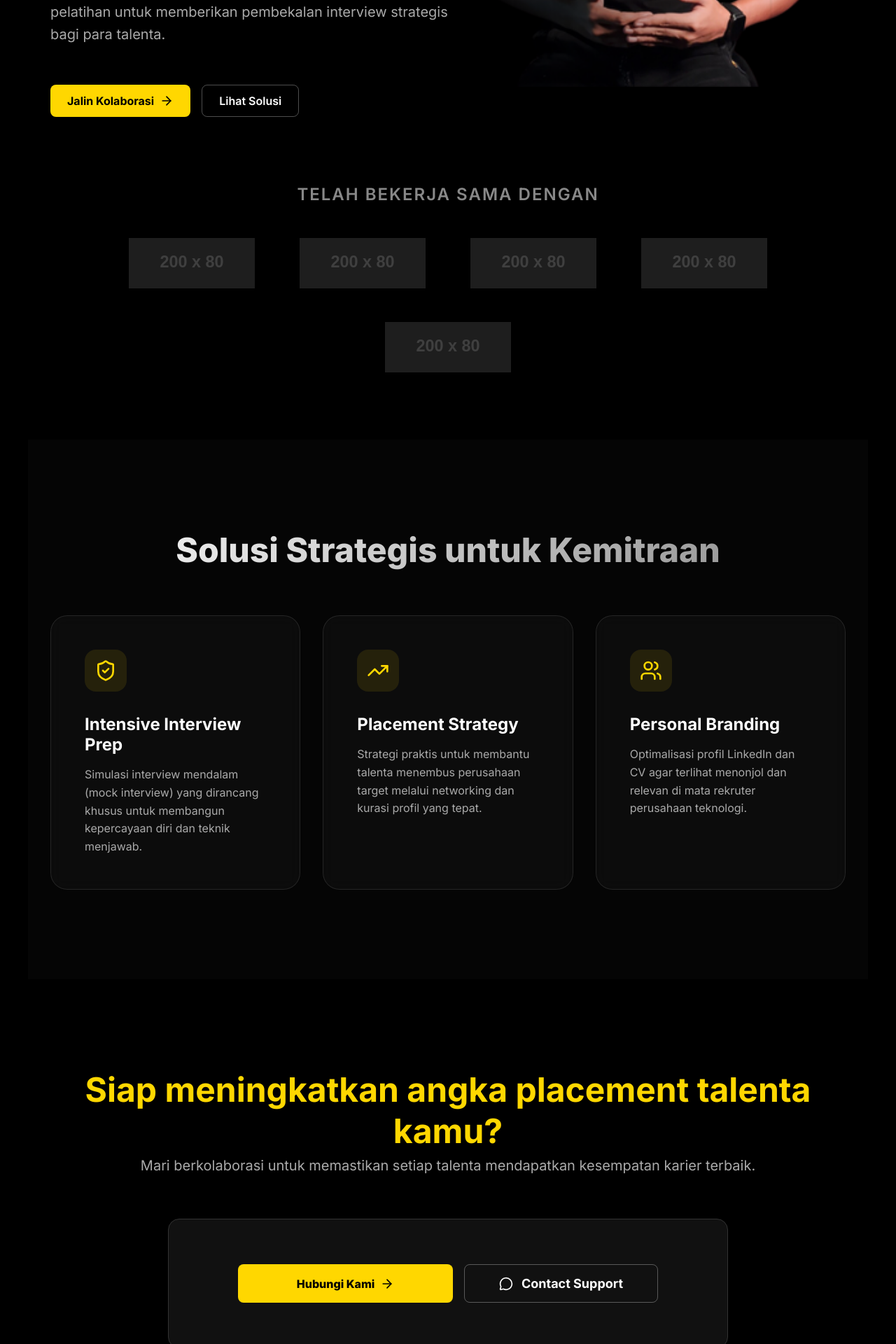
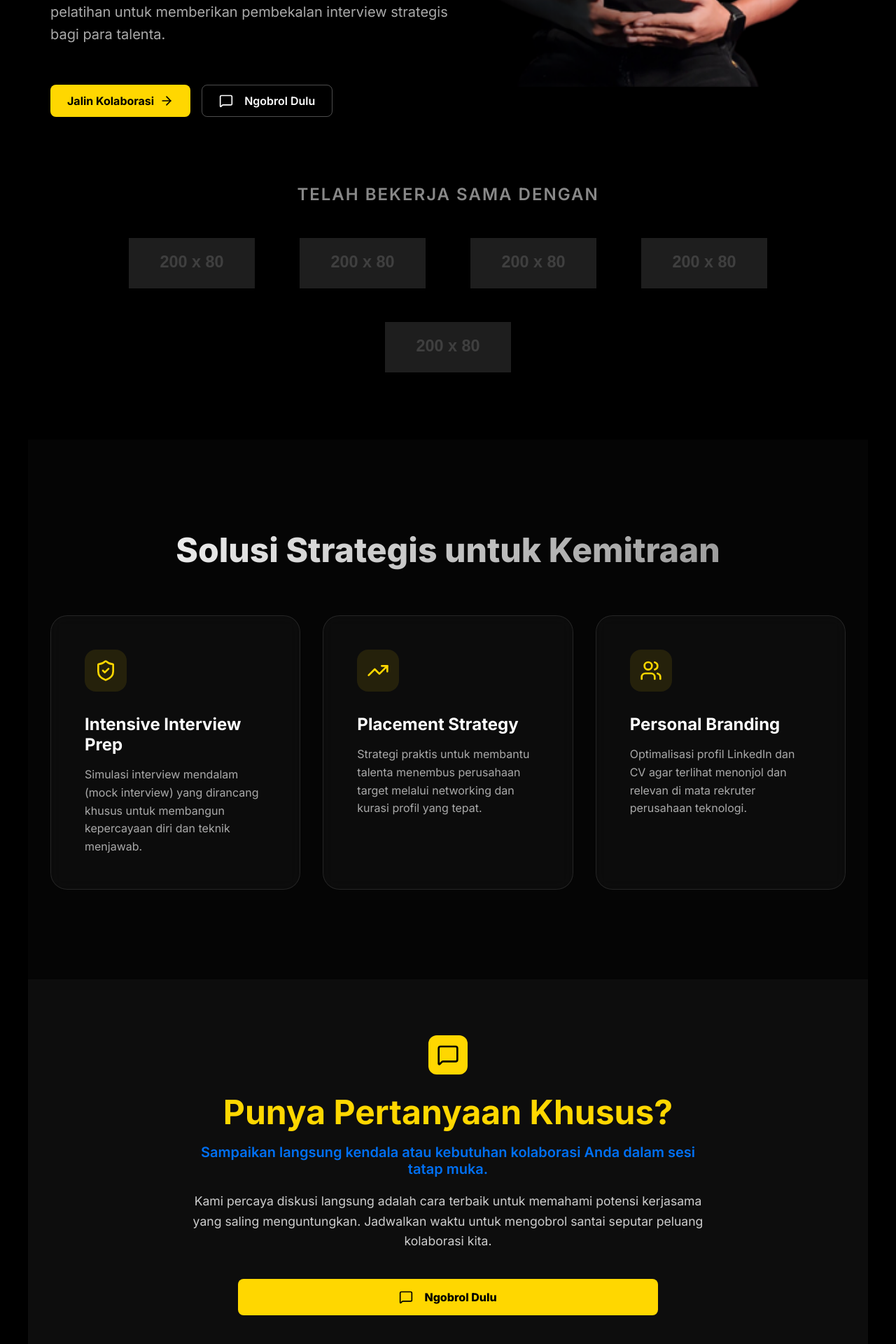
Before and after one commit to alvianzf/learnwithandi.com, a Next.js app: page /partnership in a window 1280 px wide. Shown: the part 660-2580 px from the top of the page at 70% size. Built offline with nearby package versions, Linux system fonts and the light colour scheme.

Commit message:
feat(partnership): add booking session integration, 'Ngobrol Dulu' section, and UI refinements

```diff
--- a/src/app/globals.css
+++ b/src/app/globals.css
@@ -2,6 +2,7 @@
   --color-bg: #000000;
   --color-text: #ffffff;
   --color-accent-yellow: #FFD700;
+  --color-accent-blue: #0070f3;
   --color-accent-red: #FF4444;
   --color-grey: #333333;
   --color-grey-light: #888888;
--- a/src/app/partnership/page.tsx
+++ b/src/app/partnership/page.tsx
@@ -1,6 +1,7 @@
 import PartnershipHero from '@/components/sections/marketing/PartnershipHero';
 import PartnershipSolutions from '@/components/sections/marketing/PartnershipSolutions';
 import PartnershipCta from '@/components/sections/marketing/PartnershipCta';
+import PartnershipInPerson from '@/components/sections/marketing/PartnershipInPerson';
 import PastPartners from '@/components/sections/marketing/PastPartners';
 import Footer from '@/components/layout/Footer';
 import Navbar from '@/components/layout/Navbar';
@@ -23,6 +24,7 @@ export default function PartnershipPage() {
         <PartnershipHero />
         <PastPartners />
         <PartnershipSolutions />
+        <PartnershipInPerson />
         <PartnershipCta />
         <Footer />
       </div>
--- a/src/components/layout/Navbar.tsx
+++ b/src/components/layout/Navbar.tsx
@@ -5,7 +5,7 @@ import Link from 'next/link';
 import { usePathname } from 'next/navigation';
 import { content } from '@/data/content';
 import styles from './Navbar.module.css';
-import { Menu, X } from 'lucide-react';
+import { Menu, X, MessageSquare } from 'lucide-react';
 
 export default function Navbar() {
   const { global } = content;
@@ -69,6 +69,17 @@ export default function Navbar() {
               Partnership
             </Link>
           )}
+
+          {isPartnership && (
+            <Link
+              href={content.partnership.booking.link}
+              className={styles.ctaButton}
+              target="_blank"
+            >
+              <MessageSquare size={18} style={{ marginRight: '8px', verticalAlign: 'middle' }} />
+              {content.partnership.booking.text}
+            </Link>
+          )}
         </div>
 
         {/* Mobile Toggle */}
@@ -102,6 +113,17 @@ export default function Navbar() {
                 Partnership
               </Link>
             )}
+            {isPartnership && (
+              <Link
+                href={content.partnership.booking.link}
+                className={styles.mobileCta}
+                onClick={() => setIsOpen(false)}
+                target="_blank"
+              >
+                <MessageSquare size={18} style={{ marginRight: '8px', verticalAlign: 'middle' }} />
+                {content.partnership.booking.text}
+              </Link>
+            )}
           </div>
         )}
       </div>
--- a/src/components/sections/marketing/PartnershipCta.tsx
+++ b/src/components/sections/marketing/PartnershipCta.tsx
@@ -3,7 +3,7 @@
 import Link from 'next/link';
 import { content } from '@/data/content';
 import styles from './CtaSection.module.css'; // Reusing styles
-import { MessageCircle, ArrowRight } from 'lucide-react';
+import { MessageSquare, ArrowRight } from 'lucide-react';
 import { motion } from 'framer-motion';
 
 export default function PartnershipCta() {
@@ -14,6 +14,7 @@ export default function PartnershipCta() {
     <section className={styles.section} id="partnership-cta">
       <motion.h2
         className={styles.title}
+        style={{ color: 'var(--color-text)' }}
         initial={{ opacity: 0, y: -20 }}
         whileInView={{ opacity: 1, y: 0 }}
         viewport={{ once: true }}
@@ -43,9 +44,9 @@ export default function PartnershipCta() {
           <Link href={cta.link} className={styles.primaryButton}>
             {cta.buttonText} <ArrowRight size={20} />
           </Link>
-          <Link href="http://wa.me/6282164815973" className={styles.secondaryButton} target="_blank">
-            <MessageCircle size={20} />
-            Contact Support
+          <Link href={partnership.booking.link} className={styles.secondaryButton} target="_blank" style={{ background: 'var(--color-accent-blue)', border: 'none' }}>
+            <MessageSquare size={20} style={{ marginRight: '8px' }} />
+            {partnership.booking.text}
           </Link>
         </div>
       </motion.div>
--- a/src/components/sections/marketing/PartnershipHero.tsx
+++ b/src/components/sections/marketing/PartnershipHero.tsx
@@ -3,7 +3,7 @@
 import Link from 'next/link';
 import { content } from '@/data/content';
 import styles from './HeroSection.module.css'; // Reusing styles for consistency
-import { ArrowRight } from 'lucide-react';
+import { ArrowRight, MessageSquare } from 'lucide-react';
 import { motion } from 'framer-motion';
 
 export default function PartnershipHero() {
@@ -34,8 +34,9 @@ export default function PartnershipHero() {
             <Link href={hero.primaryCta.link} className={styles.primaryCta}>
               {hero.primaryCta.text} <ArrowRight size={20} />
             </Link>
-            <Link href={hero.secondaryCta.link} className={styles.secondaryCta}>
-              {hero.secondaryCta.text}
+            <Link href={partnership.booking.link} className={styles.secondaryCta} target="_blank">
+              <MessageSquare size={20} style={{ marginRight: '8px' }} />
+              {partnership.booking.text}
             </Link>
           </div>
         </motion.div>
--- /dev/null
+++ b/src/components/sections/marketing/PartnershipInPerson.tsx
@@ -0,0 +1,48 @@
+"use client";
+
+import Link from 'next/link';
+import { content } from '@/data/content';
+import styles from './CtaSection.module.css'; // Reusing styles for consistency
+import { MessageSquare } from 'lucide-react';
+import { motion } from 'framer-motion';
+
+export default function PartnershipInPerson() {
+  const { partnership } = content;
+  const { inPerson } = partnership;
+
+  return (
+    <section className={styles.section} id="partnership-in-person" style={{ background: 'rgba(255, 255, 255, 0.05)', padding: '80px 0' }}>
+      <div className={styles.container} style={{ maxWidth: '800px', margin: '0 auto', textAlign: 'center', padding: '0 20px' }}>
+        <motion.div
+          initial={{ opacity: 0, scale: 0.9 }}
+          whileInView={{ opacity: 1, scale: 1 }}
+          viewport={{ once: true }}
+          transition={{ duration: 0.6 }}
+        >
+          <div style={{ display: 'inline-flex', padding: '12px', background: 'var(--color-accent-yellow)', borderRadius: '12px', marginBottom: '24px', color: 'black' }}>
+            <MessageSquare size={32} />
+          </div>
+
+          <h2 className={styles.title} style={{ marginBottom: '16px' }}>{inPerson.title}</h2>
+          <h3 style={{ fontSize: '1.25rem', color: 'var(--color-accent-blue)', marginBottom: '20px', fontWeight: '600' }}>{inPerson.subtitle}</h3>
+
+          <p className={styles.subtext} style={{ marginBottom: '40px', fontSize: '1.1rem', lineHeight: '1.6', color: 'rgba(255, 255, 255, 0.8)' }}>
+            {inPerson.description}
+          </p>
+
+          <div className={styles.buttonGroup} style={{ justifyContent: 'center' }}>
+            <Link
+              href={inPerson.link}
+              className={styles.primaryButton}
+              target="_blank"
+              style={{ background: 'var(--color-accent-yellow)', color: 'black', border: 'none' }}
+            >
+              <MessageSquare size={20} style={{ marginRight: '8px' }} />
+              {inPerson.buttonText}
+            </Link>
+          </div>
+        </motion.div>
+      </div>
+    </section>
+  );
+}
--- a/src/data/content.ts
+++ b/src/data/content.ts
@@ -491,6 +491,17 @@ export const content = {
       subtitle: "Mari berkolaborasi untuk memastikan setiap talenta mendapatkan kesempatan karier terbaik.",
       buttonText: "Hubungi Kami",
       link: "http://wa.me/6282164815973",
+    },
+    booking: {
+      text: "Ngobrol Dulu",
+      link: "https://calendly.com/andilubis182/partnership-initial-meeting",
+    },
+    inPerson: {
+      title: "Punya Pertanyaan Khusus?",
+      subtitle: "Sampaikan langsung kendala atau kebutuhan kolaborasi Anda dalam sesi tatap muka.",
+      description: "Kami percaya diskusi langsung adalah cara terbaik untuk memahami potensi kerjasama yang saling menguntungkan. Jadwalkan waktu untuk mengobrol santai seputar peluang kolaborasi kita.",
+      buttonText: "Ngobrol Dulu",
+      link: "https://calendly.com/andilubis182/partnership-initial-meeting",
     }
   },
 };
```
